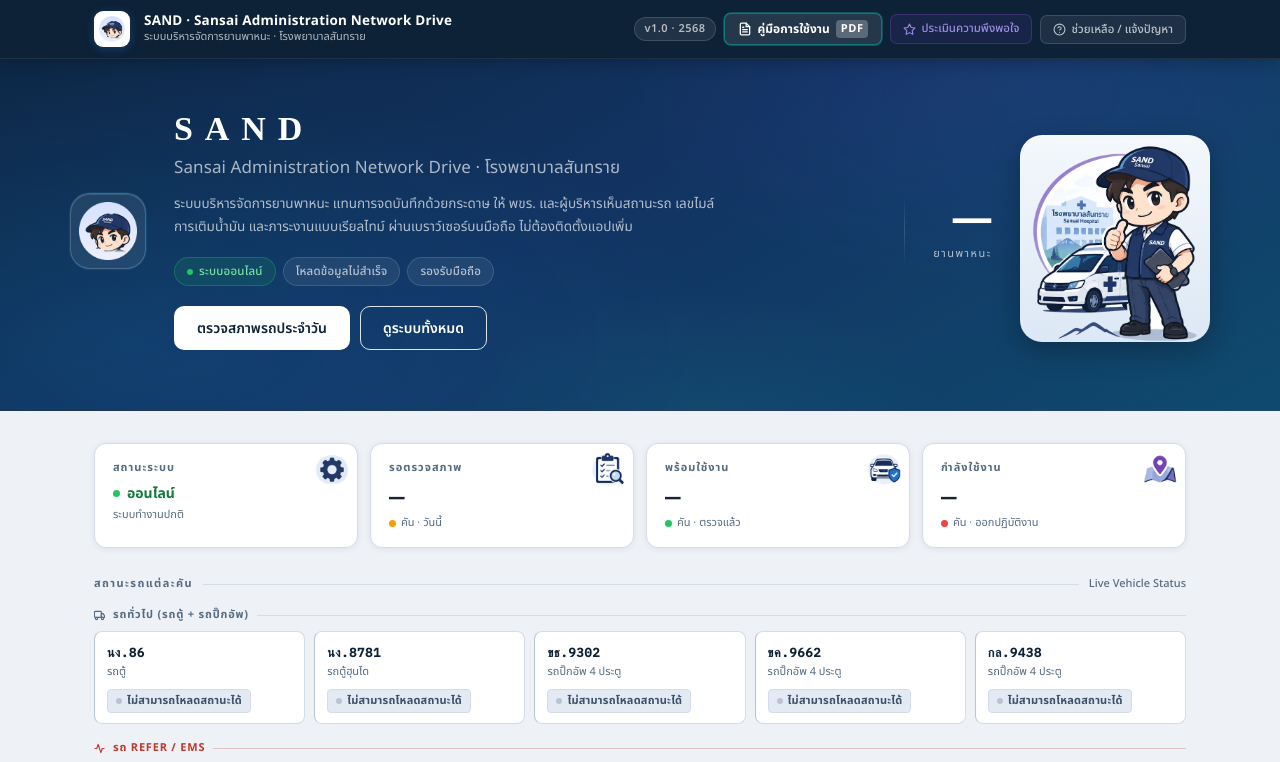
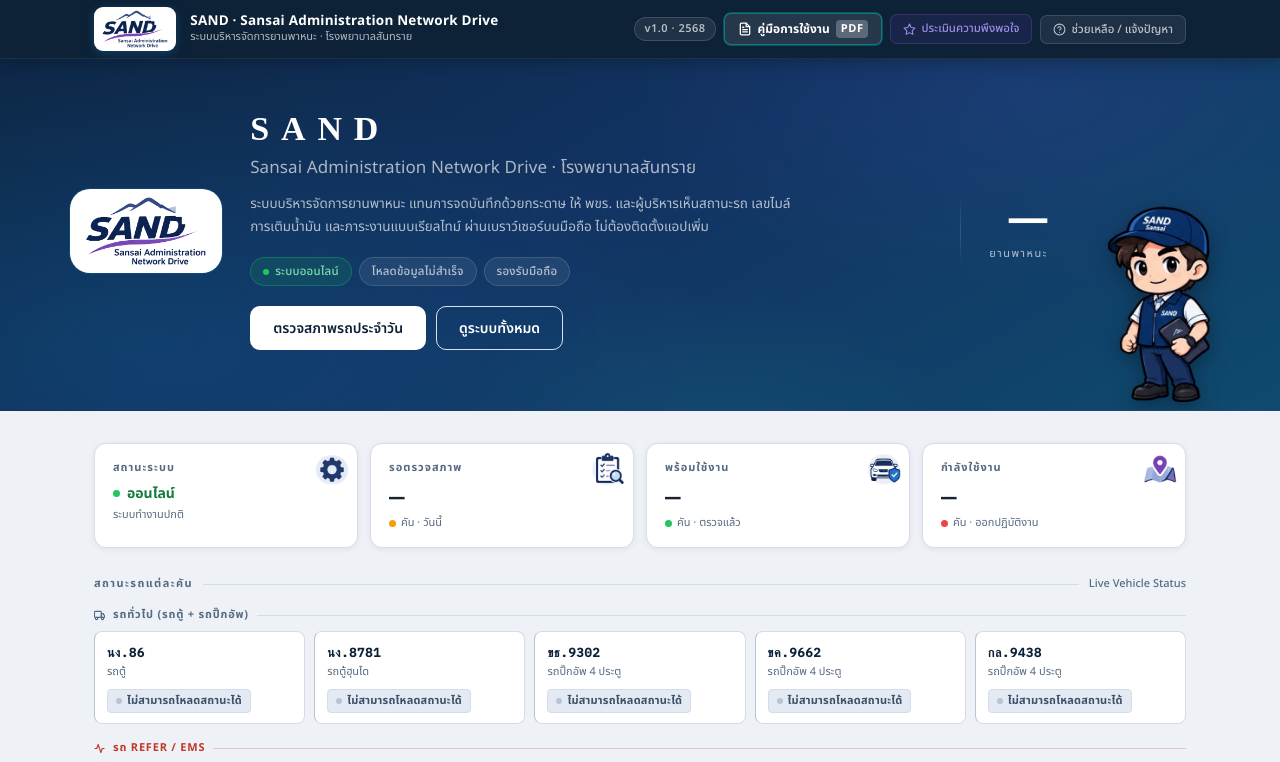
Before and after one commit to developedsystemSansai/carsystemsansai, a plain HTML site: page index.html in a window 1280 px wide. Shown: the top 762 px of the page. Drawn offline with Linux system fonts and the light colour scheme; no server answers.

Commit message:
Update index.html

```diff
--- a/index.html
+++ b/index.html
@@ -78,14 +78,14 @@
     gap: 14px;
   }
   .header-logo {
-    width: 36px; height: 36px;
+    height: 44px; padding: 3px 8px;
     background: #fff;
     border-radius: 9px;
     display: flex; align-items: center; justify-content: center;
     flex-shrink: 0;
     box-shadow: 0 2px 10px rgba(29,111,181,.4);
   }
-  .header-logo img { width: 70%; height: 70%; object-fit: contain; }
+  .header-logo img { height: 100%; width: auto; object-fit: contain; display: block; }
   .header-titles { flex: 1; min-width: 0; }
   .header-titles .main-title {
     font-size: 13.5px; font-weight: 700; color: #fff;
@@ -221,6 +221,8 @@
     box-shadow: 0 0 0 1px rgba(14,165,233,.15), inset 0 1px 0 rgba(255,255,255,.12);
   }
   .band-icon svg { width: 38px; height: 38px; }
+  .band-icon { width: auto; height: 84px; padding: 6px 14px; background: #fff; border-color: rgba(255,255,255,.9); }
+  .band-icon img { height: 100%; width: auto; object-fit: contain; display: block; }
   .band-text { flex: 1; }
   .band-eyebrow {
     font-size: 11px; font-weight: 600; letter-spacing: 2.5px;
@@ -306,18 +308,6 @@
   .band-btn-ghost { color: #fff; background: transparent; }
   .band-btn-ghost:hover { background: rgba(255,255,255,.12); }
   .band-btn:focus-visible { outline: 3px solid #7cc4ff; outline-offset: 3px; }
-  /* ภาพมาสคอต hero (จอ >= 720px) — มือถือยังใช้มาสคอตโบกมือเดิม */
-  .band-scene { display: none; }
-  @media (min-width: 720px) {
-    .page-band .sand-hero-mascot { display: none; }
-    .band-scene {
-      display: block; flex: none; width: 190px; margin: -8px 0 -24px;
-      background: linear-gradient(180deg, #f4f8fc 0%, #dce8f5 100%);
-      border-radius: 22px; padding: 10px 12px 0; overflow: hidden;
-      box-shadow: 0 8px 28px rgba(0,0,0,.28);
-    }
-    .band-scene img { display: block; width: 100%; height: auto; }
-  }
 
   /* ── MAIN ── */
   .main-wrap {
@@ -1030,7 +1020,7 @@
 <header class="site-header">
   <div class="header-inner">
     <div class="header-logo">
-      <img src="assets/sand-logo-icon.png" alt="SAND โลโก้ โรงพยาบาลสันทราย">
+      <img src="assets/sand/logo/sand-logo.webp" alt="SAND Sansai Administration Network Drive โลโก้" width="64" height="37" decoding="async">
     </div>
     <div class="header-titles">
       <div class="main-title">SAND · Sansai Administration Network Drive</div>
@@ -1073,7 +1063,7 @@
 <section class="page-band">
   <div class="band-inner">
     <div class="band-icon">
-      <img src="assets/sand-logo-icon.png" alt="SAND โลโก้ โรงพยาบาลสันทราย" style="width:78%;height:78%;object-fit:contain;">
+      <img src="assets/sand/logo/sand-logo.webp" alt="SAND Sansai Administration Network Drive โลโก้" width="120" height="69" decoding="async">
     </div>
     <div class="band-text">
       <h1>SAND</h1>
@@ -1098,9 +1088,6 @@
       <source srcset="assets/sand/anim/wave-still.webp" media="(prefers-reduced-motion: reduce)">
       <img src="assets/sand/anim/wave.webp" alt="" width="92" height="143" decoding="async">
     </picture>
-    <figure class="band-scene">
-      <img src="assets/sand/hero/hero-scene.webp" alt="มาสคอต SAND ชูนิ้วโป้ง ยืนหน้ารถพยาบาลและอาคารโรงพยาบาลสันทราย" width="473" height="560" decoding="async">
-    </figure>
   </div>
 </section>
 
```
